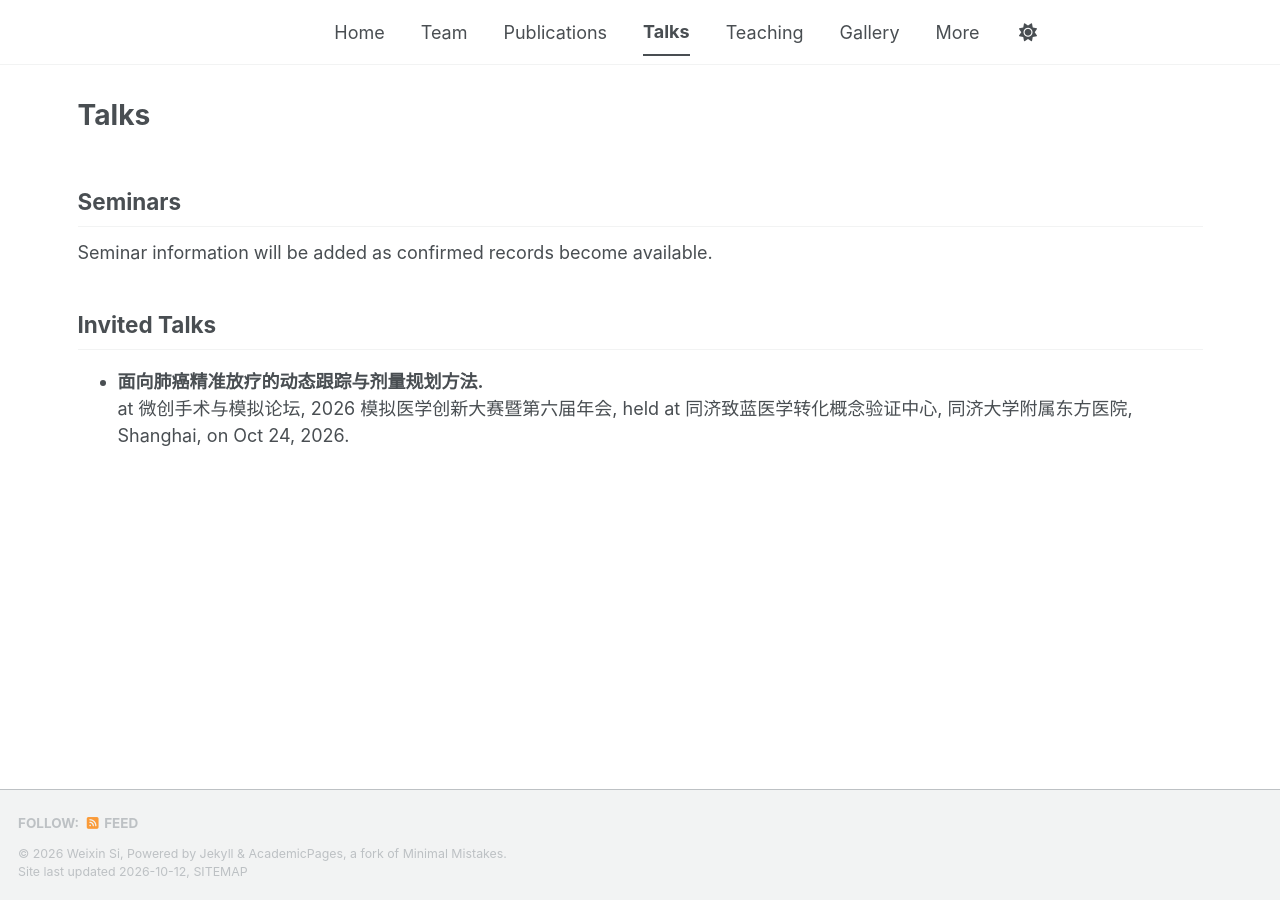
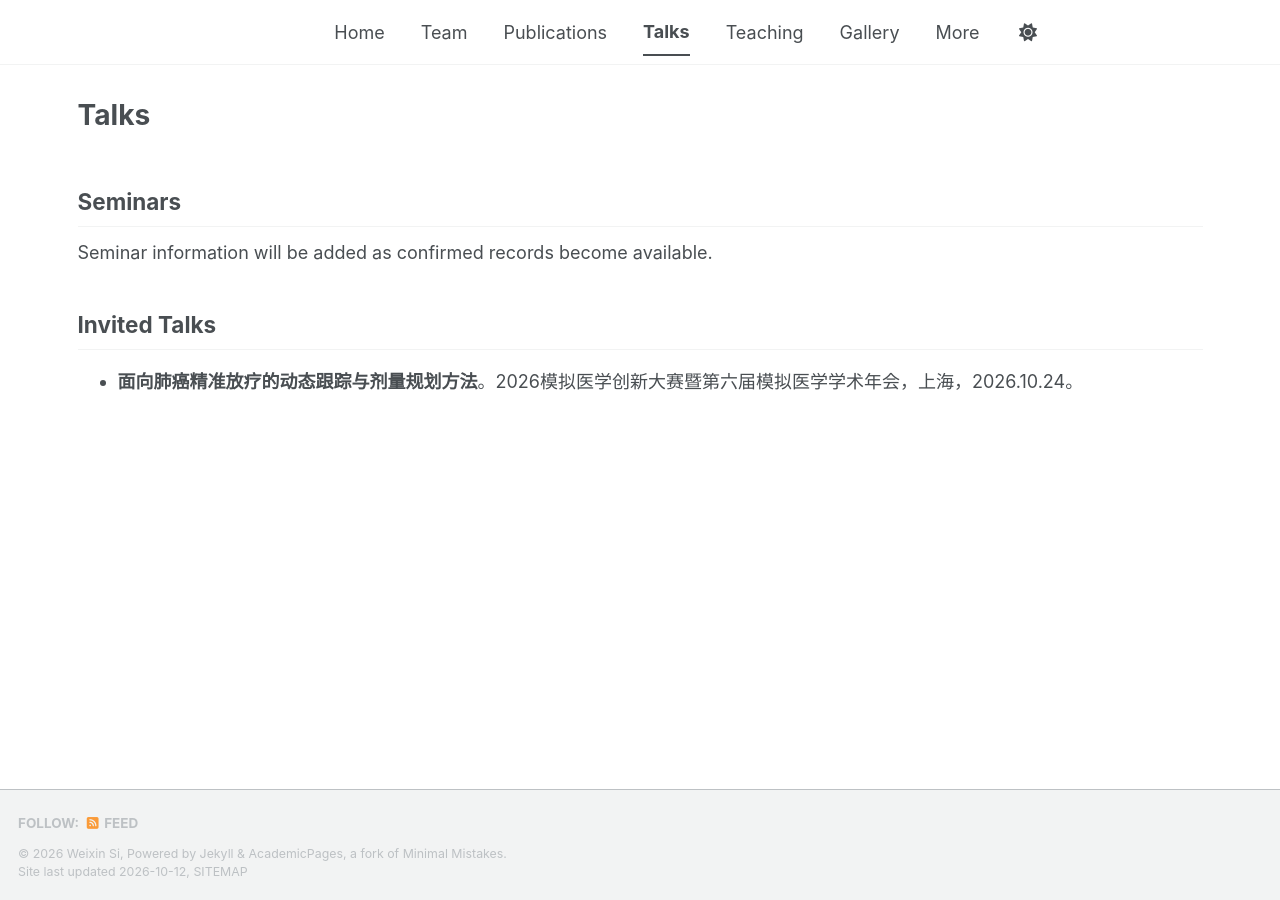
Before and after one commit to WeixinSi/weixinsi.github.io, a Jekyll site: the page built from _pages/talks.md, in a window 1280 px wide. Built offline with Jekyll 4.4.1, drawn with Linux system fonts in a browser that asks for light colours; a style sheet for code colours, icons or effects is not loaded.

Commit message:
Revise invited talk details in Chinese

```diff
--- a/_pages/talks.md
+++ b/_pages/talks.md
@@ -10,5 +10,4 @@ Seminar information will be added as confirmed records become available.
 
 ## Invited Talks
 
-- **面向肺癌精准放疗的动态跟踪与剂量规划方法.**<br>
-  at 微创手术与模拟论坛, 2026 模拟医学创新大赛暨第六届年会, held at 同济致蓝医学转化概念验证中心, 同济大学附属东方医院, Shanghai, on Oct 24, 2026.
+- **面向肺癌精准放疗的动态跟踪与剂量规划方法**。2026模拟医学创新大赛暨第六届模拟医学学术年会，上海，2026.10.24。
```
